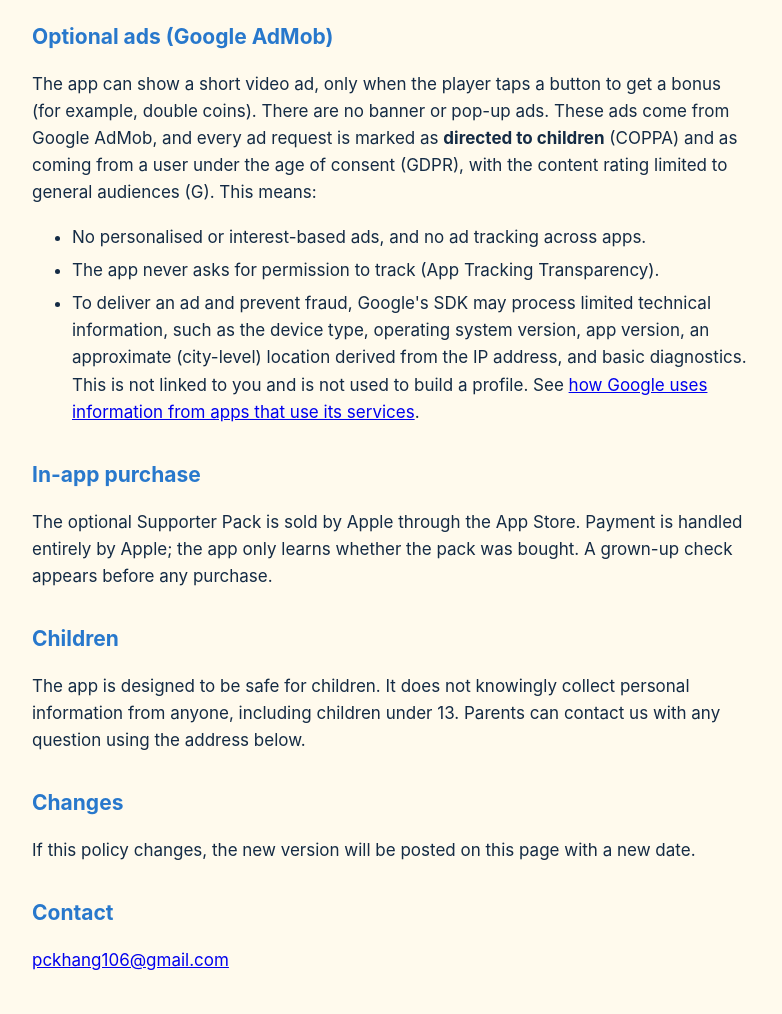
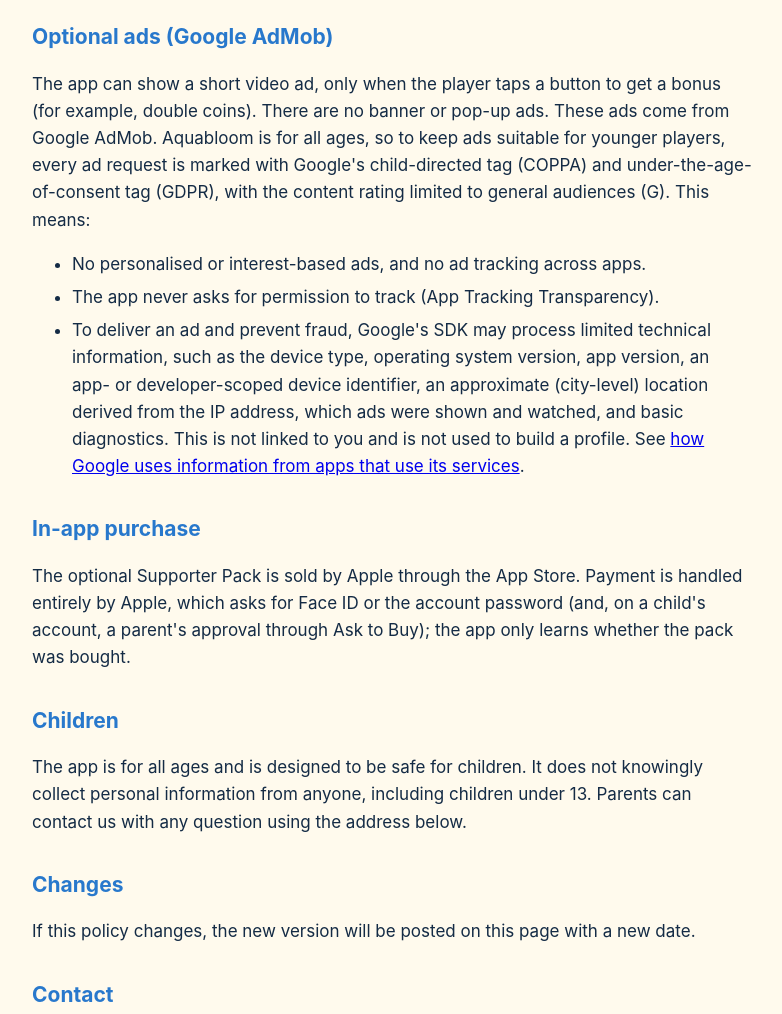
Before and after one commit to khangphan106/khangphan106.github.io, a plain HTML site: page privacy.html in a window 1280 px wide. Shown: the part 460-1474 px from the top of the page, without its empty margins (248-1030 px from the left). Drawn offline with Linux system fonts and the light colour scheme.

Commit message:
privacy: all-ages wording, Apple's purchase sheet, device identifier and ad data
Co-Authored-By: Claude Opus 5.5 <noreply@anthropic.com>

```diff
--- a/privacy.html
+++ b/privacy.html
@@ -31,27 +31,28 @@ personal information</strong>. The app has no accounts, no chat and no way to sh
 
 <h2>Optional ads (Google AdMob)</h2>
 <p>The app can show a short video ad, only when the player taps a button to get a bonus (for
-example, double coins). There are no banner or pop-up ads. These ads come from Google AdMob,
-and every ad request is marked as <strong>directed to children</strong> (COPPA) and as coming from a
-user under the age of consent (GDPR), with the content rating limited to general audiences (G).
-This means:</p>
+example, double coins). There are no banner or pop-up ads. These ads come from Google AdMob.
+Aquabloom is for all ages, so to keep ads suitable for younger players, every ad request is
+marked with Google's child-directed tag (COPPA) and under-the-age-of-consent tag (GDPR), with
+the content rating limited to general audiences (G). This means:</p>
 <ul>
   <li>No personalised or interest-based ads, and no ad tracking across apps.</li>
   <li>The app never asks for permission to track (App Tracking Transparency).</li>
   <li>To deliver an ad and prevent fraud, Google's SDK may process limited technical information,
-      such as the device type, operating system version, app version, an approximate (city-level)
-      location derived from the IP address, and basic diagnostics. This is not linked to you and is
+      such as the device type, operating system version, app version, an app- or developer-scoped
+      device identifier, an approximate (city-level) location derived from the IP address, which ads
+      were shown and watched, and basic diagnostics. This is not linked to you and is
       not used to build a profile. See
       <a href="https://policies.google.com/technologies/partner-sites">how Google uses information from apps that use its services</a>.</li>
 </ul>
 
 <h2>In-app purchase</h2>
 <p>The optional Supporter Pack is sold by Apple through the App Store. Payment is handled
-entirely by Apple; the app only learns whether the pack was bought. A grown-up check appears
-before any purchase.</p>
+entirely by Apple, which asks for Face ID or the account password (and, on a child's account,
+a parent's approval through Ask to Buy); the app only learns whether the pack was bought.</p>
 
 <h2>Children</h2>
-<p>The app is designed to be safe for children. It does not knowingly collect personal
+<p>The app is for all ages and is designed to be safe for children. It does not knowingly collect personal
 information from anyone, including children under 13. Parents can contact us with any question
 using the address below.</p>
 
```
